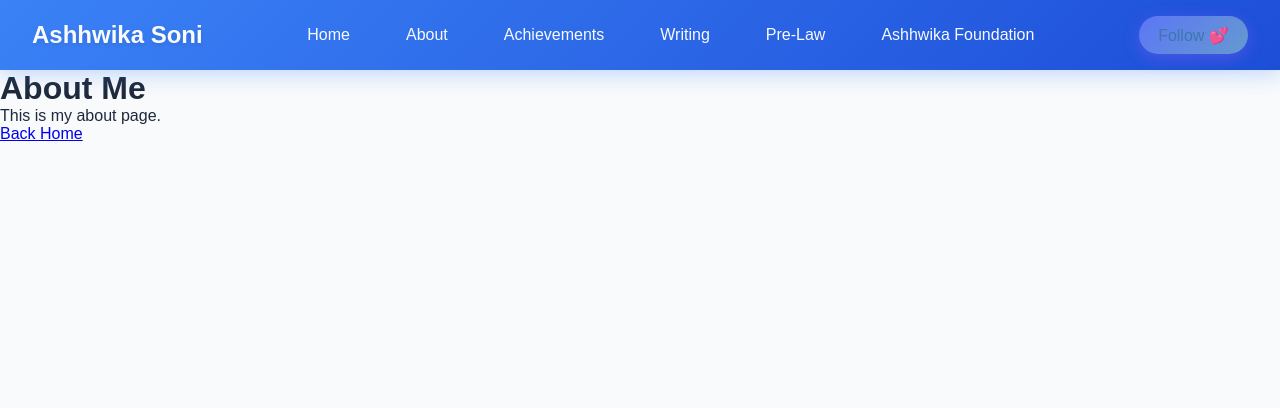
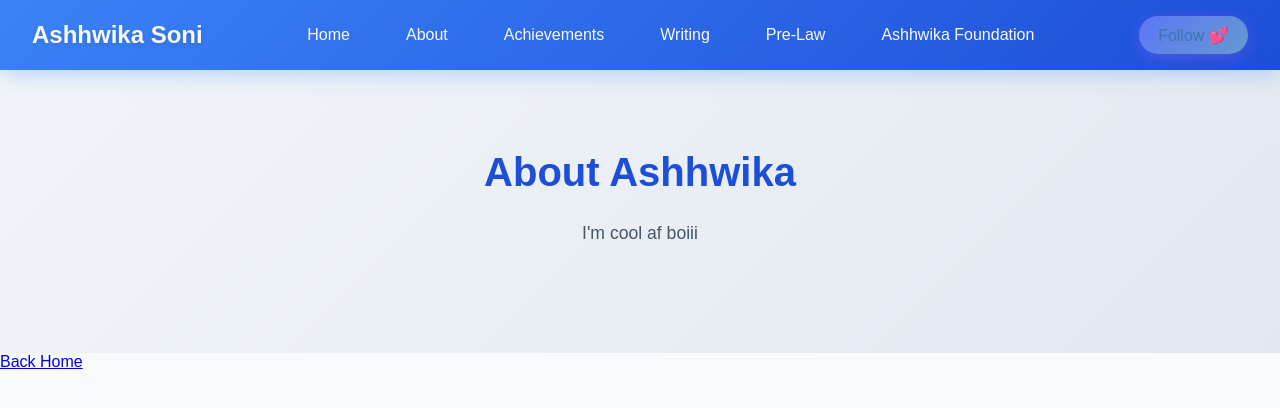
Before and after one commit to Ashhwika/Website, a plain HTML site: page about.html in a window 1280 px wide. Drawn offline with Linux system fonts and the light colour scheme.

Commit message:
Update about.html

```diff
--- a/about.html
+++ b/about.html
@@ -22,9 +22,12 @@
   </header>
 
 <body>
-  <h1>About Me</h1>
-
-  <p>This is my about page.</p>
+  <section id="about" class="about">
+    <h2>About Ashhwika</h2>
+    <p>
+       I'm cool af boiii
+    </p>
+  </section>
 
   <a href="index.html">Back Home</a>
 </body>
```
